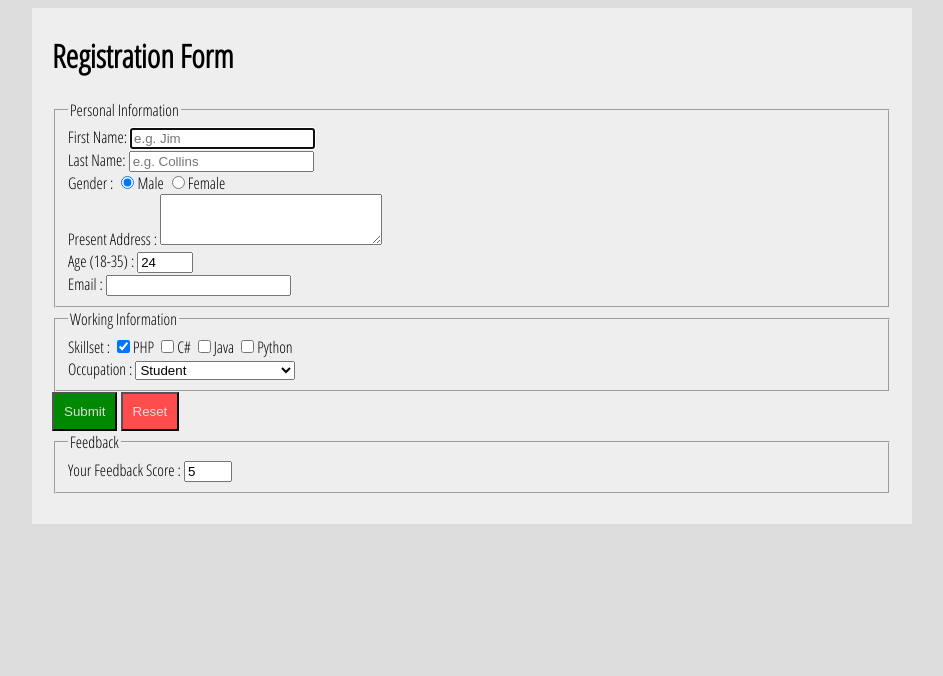
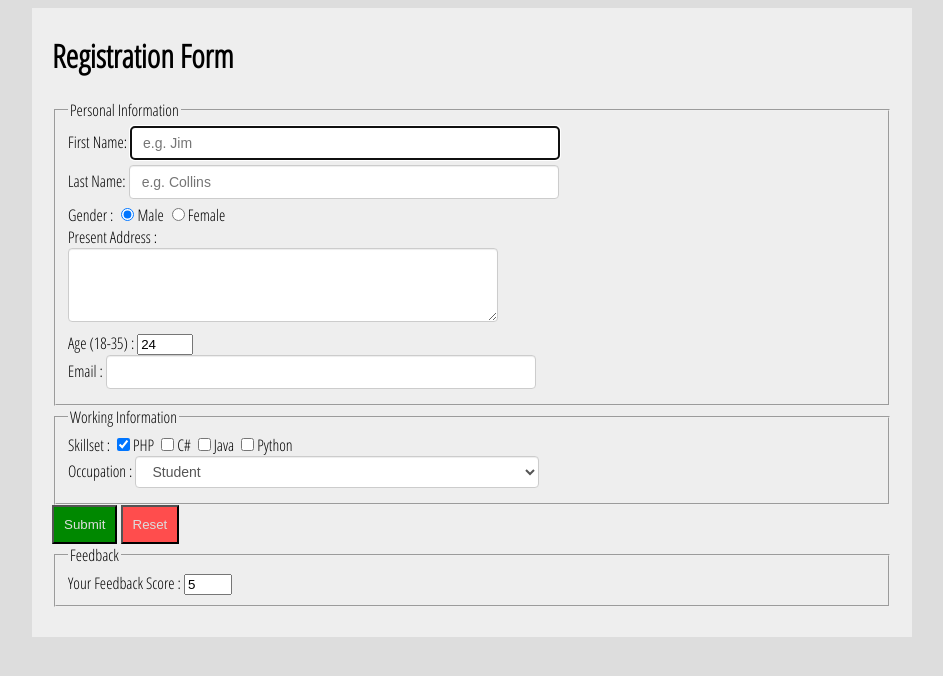
Before and after one commit to TahsinAbrar/ITS_2014000066_TahsinAbrar, a PHP site: page /registrationForms.html in a window 1280 px wide. Shown: the top 676 px of the page, without its empty margins (168-1111 px from the left). Run offline with PHP 8.4, Linux system fonts and the light colour scheme.

Commit message:
input type designed with css

```diff
--- a/assignment/css3/registrationForms.html
+++ b/assignment/css3/registrationForms.html
@@ -34,7 +34,7 @@
 					<input type="radio" name="gender"
 										value="female" />Female
 					<br/>
-					<label for="presentAddress">Present Address : </label>
+					<label for="presentAddress">Present Address : </label><br/>
 					<textarea rows="3"
 							  cols="25"
 							  wrap="soft"
--- a/assignment/css3/style.css
+++ b/assignment/css3/style.css
@@ -71,3 +71,36 @@ ul.square{list-style-type: square;}
 #footerLink a{
 	padding: 0px 5px;
 }
+
+/* Registration Form Style */
+input[type="text"],input[type="email"],select {
+    width: 50%;
+    height: 20px;
+	padding: 6px 12px;
+	font-size: 14px;
+	line-height: 1.42857;
+	color: #555;
+	background-color: #FFF;
+	background-image: none;
+	border: 1px solid #CCC;
+	border-radius: 4px;
+	box-shadow: 0px 1px 1px rgba(0, 0, 0, 0.075) inset;
+	transition: border-color 0.15s ease-in-out 0s, box-shadow 0.15s ease-in-out 0s;
+	margin-bottom: 5px;
+}
+select{height:auto;}
+textarea{
+	width: 50%;
+	height: auto;
+	padding: 6px 12px;
+	font-size: 14px;
+	line-height: 1.42857;
+	color: #555;
+	background-color: #FFF;
+	background-image: none;
+	border: 1px solid #CCC;
+	border-radius: 4px;
+	box-shadow: 0px 1px 1px rgba(0, 0, 0, 0.075) inset;
+	transition: border-color 0.15s ease-in-out 0s, box-shadow 0.15s ease-in-out 0s;
+	margin-bottom: 5px;
+}
```
